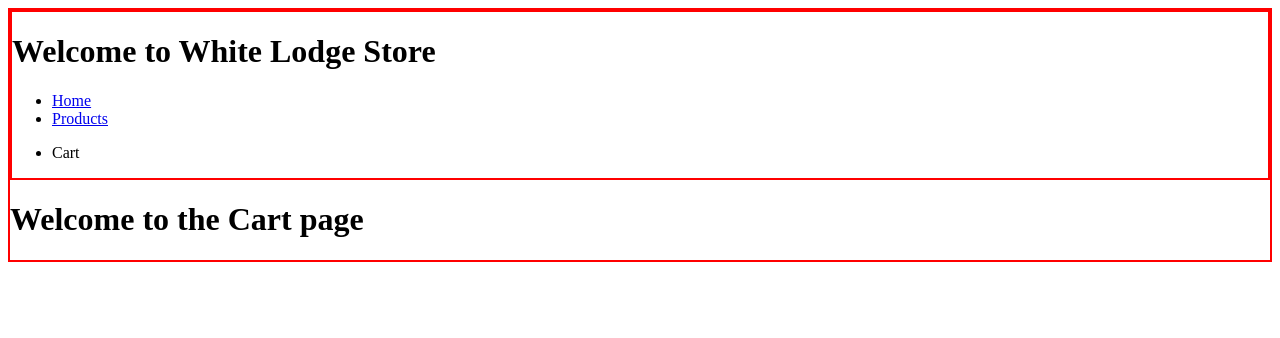
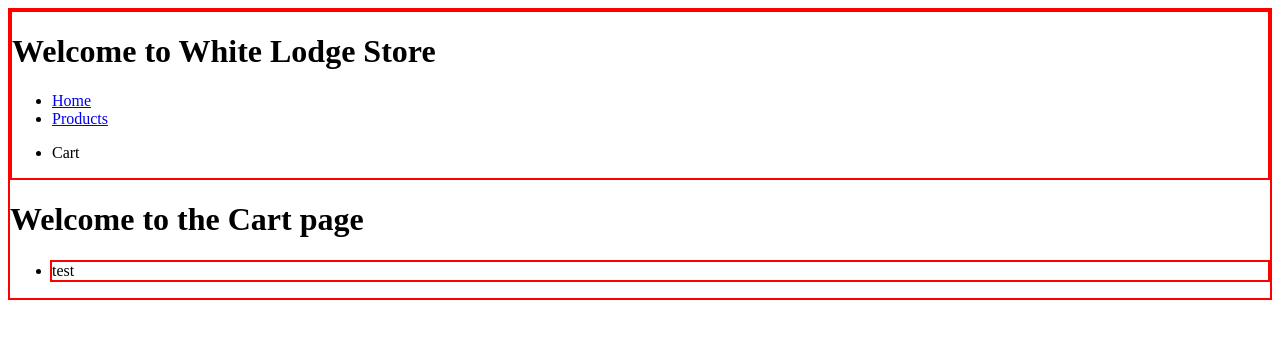
Before and after one commit to capitan-beto/shopping-cart, a React (Vite) app: page /Cart in a window 1280 px wide. Shown: the top 338 px of the page. Built offline with nearby package versions, Linux system fonts and the light colour scheme.

Commit message:
feat: set cart context and reducer

```diff
--- a/src/App.tsx
+++ b/src/App.tsx
@@ -3,15 +3,19 @@ import { Routes, Route } from 'react-router-dom'
 import Home from './components/Home'
 import Cart from './components/Cart'
 import Products from './components/Products'
+import CartProvider from './context/CartProvider'
 
 function App() {
 
   return (
-    <Routes>
-        <Route path="/" element={<Home />} />
-        <Route path="/Products" element={<Products />} />
-        <Route path="/Cart" element={<Cart />} />
-    </Routes>
+    <CartProvider>
+      <Routes>
+          <Route path="/" element={<Home />} />
+          <Route path="/Products" element={<Products />} />
+          <Route path="/Cart" element={<Cart />} />
+      </Routes>
+    </CartProvider>
+
   )
 }
 
--- a/src/components/Cart.tsx
+++ b/src/components/Cart.tsx
@@ -1,10 +1,20 @@
+import { CartContext } from "../context/CartContext";
+import { useContext } from "react";
 import Header from "./Header"
+import CartItem from "./CartItem";
 
 const Cart = () => {
+
+    const { cartState } = useContext( CartContext );
+    const { items } = cartState;
+
     return (
         <>
           <Header />
           <h1>Welcome to the Cart page</h1>
+          <ul>
+            { items.map( item => <CartItem item={item} key={ item.id }/> )}
+          </ul>
         </>
     )
 }
--- /dev/null
+++ b/src/components/CartItem.tsx
@@ -0,0 +1,29 @@
+import { useContext } from "react"
+import { Item } from "../interfaces/interfaces"
+import { CartContext } from "../context/CartContext"
+
+interface props {
+    item: Item
+}
+
+const CartItem = ({ item }: props) => {
+
+  const { removeFromCart } = useContext(CartContext)
+
+  const handleDbClick = () => {
+    removeFromCart(item.id)
+  }
+
+  return (
+    <div style={{
+      cursor: "pointer",
+      textDecoration: item.id !== 1 ? "line-through" : ""
+    }}>
+        <li onDoubleClick={ handleDbClick }>
+            { item.title }
+        </li>
+    </div>
+  )
+}
+
+export default CartItem
--- /dev/null
+++ b/src/context/CartContext.tsx
@@ -0,0 +1,9 @@
+import { createContext } from "react";
+import { CartState } from "../interfaces/interfaces";
+
+export type CartContextProps = {
+    cartState: CartState;
+    removeFromCart: (id: number) => void;
+}
+
+export const CartContext = createContext<CartContextProps>({} as CartContextProps);
--- /dev/null
+++ b/src/context/CartProvider.tsx
@@ -0,0 +1,38 @@
+import { useReducer } from "react";
+import { CartState } from "../interfaces/interfaces";
+import { CartContext } from "./CartContext";
+import { cartReducer } from "./cartReducer";
+
+const INITIAL_STATE: CartState = {
+  cartCount: 1,
+  items: [
+    {
+      id: 1,
+      title: "test"
+    }
+  ]
+}
+
+type props = {
+    children: JSX.Element | JSX.Element[]
+}
+
+const CartProvider = ({ children }: props) => {
+
+  const [cartState, dispatch] = useReducer( cartReducer, INITIAL_STATE );
+
+  const removeFromCart = (id: number) => {
+    dispatch({ type: "removeFromCart", payload: { id } })
+  }
+
+  return (
+    <CartContext.Provider value={{
+      cartState,
+      removeFromCart
+    }}>
+        { children }
+    </CartContext.Provider>
+  )
+}
+
+export default CartProvider
--- /dev/null
+++ b/src/context/cartReducer.ts
@@ -0,0 +1,28 @@
+import { CartState, Item } from "../interfaces/interfaces";
+
+type CartAction =
+    | { type: "addToCart", payload: Item }
+    | { type: "removeFromCart", payload: { id: number } };
+
+
+export const cartReducer = ( state: CartState, action: CartAction ): CartState => {
+
+    switch (action.type) {
+        case "addToCart":
+            return {
+                ...state,
+                items: [...state.items, action.payload]
+            };
+
+        case "removeFromCart":
+            return {
+                ...state,
+                items: state.items.filter( item => {
+                    item.id !== action.payload.id
+                })
+            }
+
+        default:
+            return state;
+    }
+}
--- /dev/null
+++ b/src/interfaces/interfaces.ts
@@ -0,0 +1,12 @@
+// Hecho para seguir el tutorial, ver si podemos reemplazar por
+//el tipo declarado en items.ts
+
+export interface Item {
+    id: number,
+    title: string,
+}
+
+export interface CartState {
+    cartCount: number,
+    items: Item[]
+}
```
